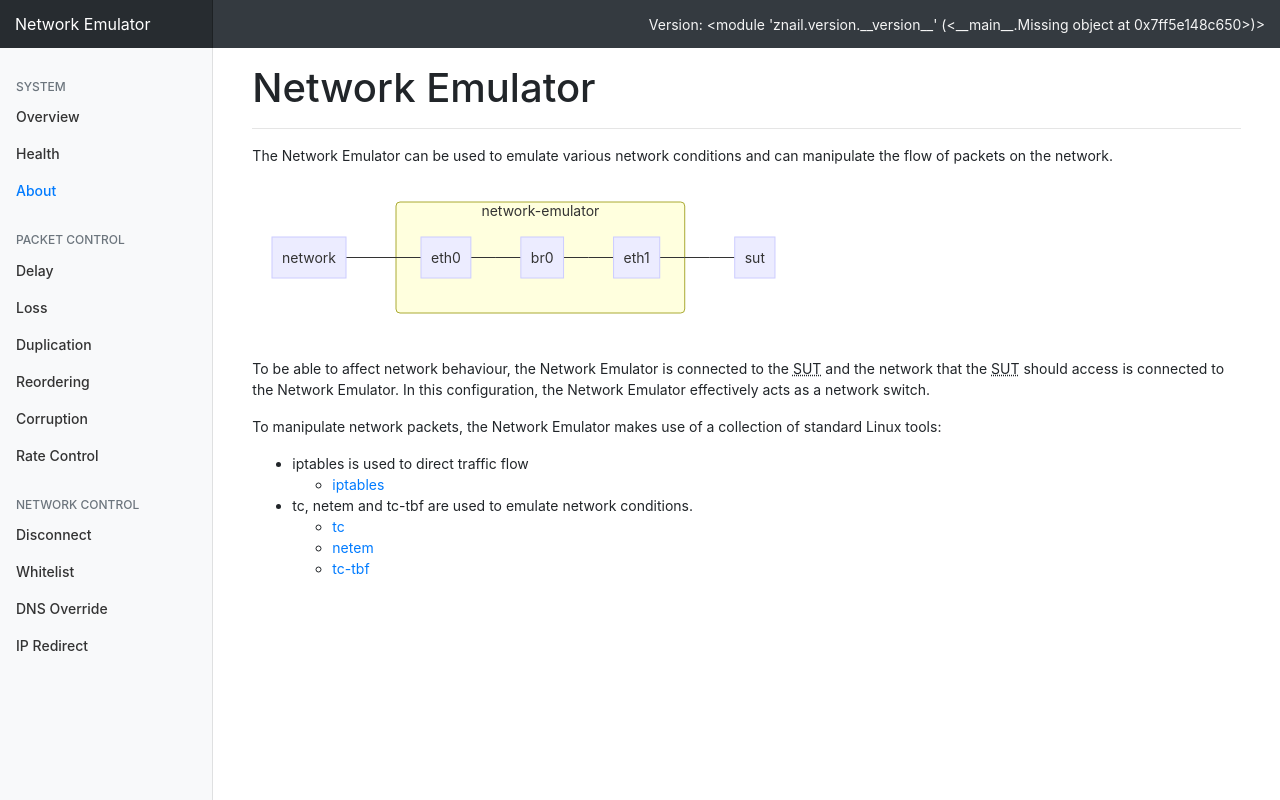
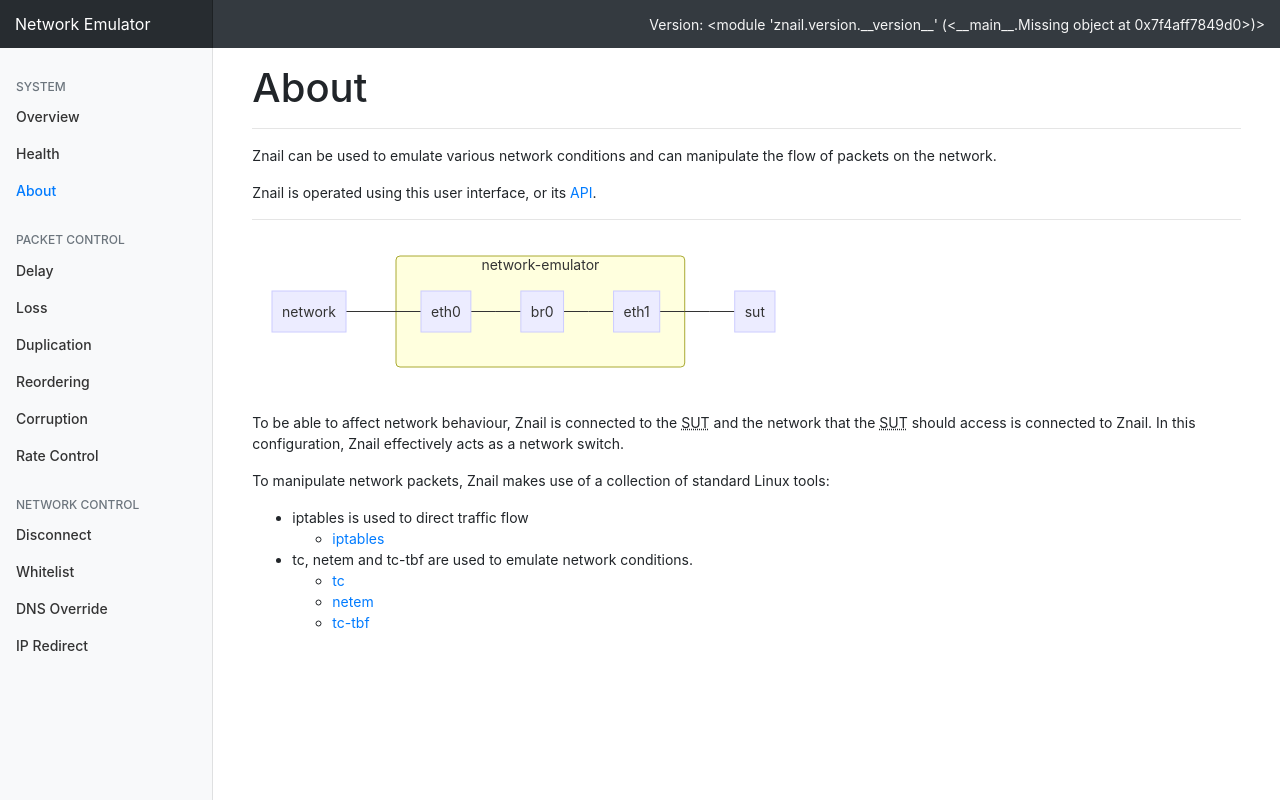
Before and after one commit to znailnetem/znail, a Flask app: page /about in a window 1280 px wide. Run offline with Flask 2, Linux system fonts and the light colour scheme; parts of the project's set-up code (start-up, migrations or seed data) failed here and were passed over; some libraries are stand-ins or nearby versions.

Commit message:
Minor updates to the About page, now links to the Swagger UI endpoint.

```diff
--- a/znail/ui/web/templates/about.html
+++ b/znail/ui/web/templates/about.html
@@ -2,9 +2,11 @@
 
 {% block content %}
 <div class="container-fluid">
-    <h1>Network Emulator</h1>
+    <h1>About</h1>
     <hr/>
-    <p>The Network Emulator can be used to emulate various network conditions and can manipulate the flow of packets on the network.</p>
+    <p>Znail can be used to emulate various network conditions and can manipulate the flow of packets on the network.</p>
+    <p>Znail is operated using this user interface, or its <a href="/api/swagger">API</a>.</p>
+    <hr/>
     <div class="mermaid" style="width=100%; height=400px; align: center;">
         graph LR
         network --- eth0
@@ -14,8 +16,8 @@
         end
         eth1 --- sut
     </div>
-    <p>To be able to affect network behaviour, the Network Emulator is connected to the <abbr title="System Under Test">SUT</abbr> and the network that the <abbr title="System Under Test">SUT</abbr> should access is connected to the Network Emulator. In this configuration, the Network Emulator effectively acts as a network switch.</p>
-    <p>To manipulate network packets, the Network Emulator makes use of a collection of standard Linux tools:</p>
+    <p>To be able to affect network behaviour, Znail is connected to the <abbr title="System Under Test">SUT</abbr> and the network that the <abbr title="System Under Test">SUT</abbr> should access is connected to Znail. In this configuration, Znail effectively acts as a network switch.</p>
+    <p>To manipulate network packets, Znail makes use of a collection of standard Linux tools:</p>
     <ul>
         <li>iptables is used to direct traffic flow
             <ul>
```
